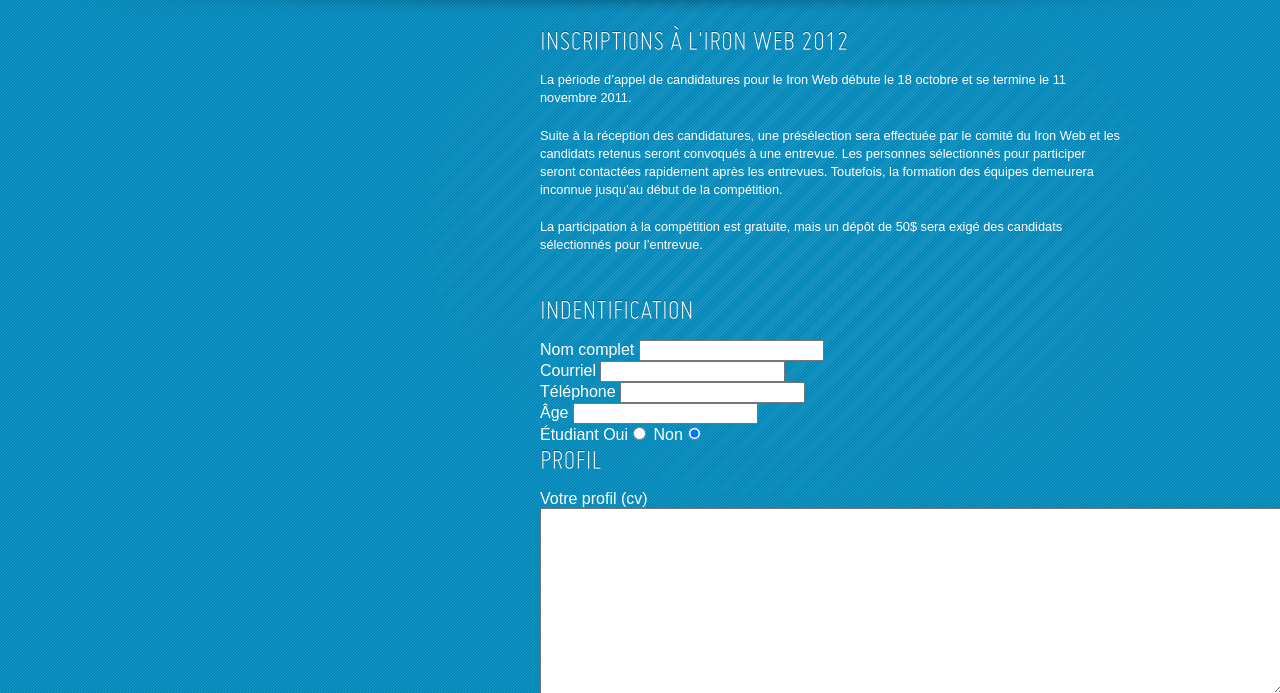
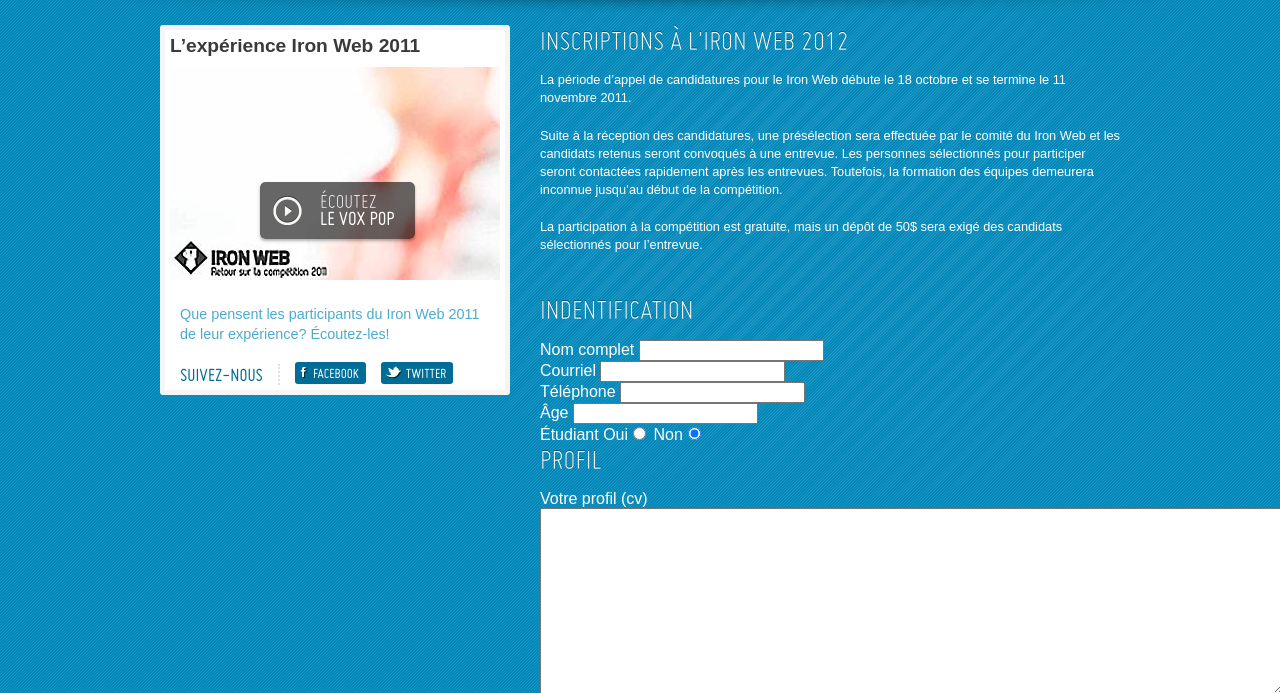
Before and after one commit to Soufianeterhzaz/webaquebec2012-ci, a CodeIgniter app: page /webaquebec/index.php/inscriptions in a window 1280 px wide. Shown: the part 180-873 px from the top of the page. Run offline with CodeIgniter, Linux system fonts and the light colour scheme; some libraries are stand-ins or nearby versions.

Commit message:
Err keep left col

```diff
--- a/application/views/inscription.php
+++ b/application/views/inscription.php
@@ -3,6 +3,29 @@ $this->load->helper('form');
 ?>
 <div class="ros-wrapper">
   <div class="page-content-block clearfix">
+
+    <?php
+    //############################################################################
+    //  Vox Pop    ###############################################################
+    ?>
+
+    <div class="left-side main">
+      <div id="vox-pop" class="white-box">
+        <h3>L’expérience Iron Web 2011</h3>
+        <div class="thumb">
+          <a class="btn-vox-pop" href="http://vimeo.com/29752446">Écoutez<strong>le Vox Pop</strong></a>
+          <img src="<?php echo base_url() ?>assets/img/ph-lc-iw.jpg" alt="Apercu du Vox Pop">
+        </div>
+        <div class="content">
+          <p>Que pensent les participants du Iron Web 2011 de leur expérience? Écoutez-les!</p>
+        </div>
+        <ul class="social-bar list-custom list-hori clearfix">
+          <li><span>Suivez-nous</span></li>
+          <li><a class="btn-facebook" href="#" title="Suivez-nous sur Facebook">Facebook</a></li>
+          <li><a class="btn-twitter" href="#" title="Suivex-nous sur Twitter">Twitter</a></li>
+        </ul>
+      </div>
+    </div>
     <div class="right-side main">
       <div class="full-width rs-content-box">
         <h3 class="box-header">Inscriptions à l'Iron Web 2012</h3>
```
